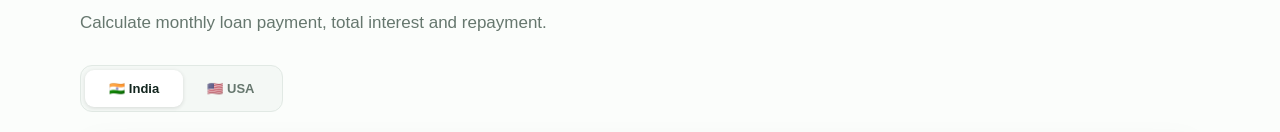
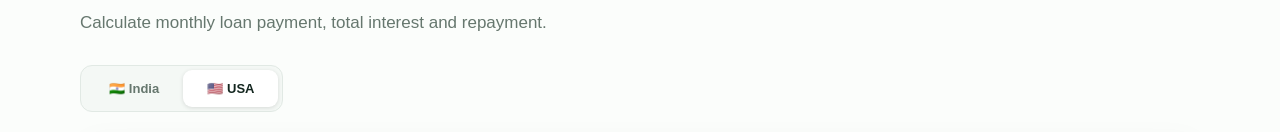
Before and after one commit to prasan89/calchub, a Next.js app: page /calculators/emi-calculator in a window 1280 px wide. Shown: the part 246-378 px from the top of the page. Built offline with nearby package versions, Linux system fonts and the light colour scheme; no server answers.

Commit message:
fix: default country switcher to USA

```diff
--- a/src/components/CalculatorShell.tsx
+++ b/src/components/CalculatorShell.tsx
@@ -59,7 +59,7 @@ const INDIA_ONLY=new Set([
 ]);
 
 export default function CalculatorShell({calculator}:{calculator:CalculatorDefinition}){
-  const [country,setCountry]=useState<"india"|"usa">("india");
+  const [country,setCountry]=useState<"india"|"usa">("usa");
   const currency:Currency=country==="usa"?US:IN;
   const Custom=CUSTOM[calculator.slug];
   const showSwitcher=!INDIA_ONLY.has(calculator.slug);
--- a/src/components/IncomeTaxCalculator.tsx
+++ b/src/components/IncomeTaxCalculator.tsx
@@ -569,7 +569,7 @@ function ResultPanel({accent,rows,computation,slabBreakdown,totalTax,grossIncome
 //  Root component — country switcher
 // ════════════════════════════════════════════════════════════════════════════
 export default function IncomeTaxCalculator({calculator}:{calculator:CalculatorDefinition}){
-  const [country,setCountry]=useState<"india"|"usa">("india");
+  const [country,setCountry]=useState<"india"|"usa">("usa");
   void calculator;
   return(
     <section className="surface" style={{padding:28}} aria-label="Income tax calculator">
```
